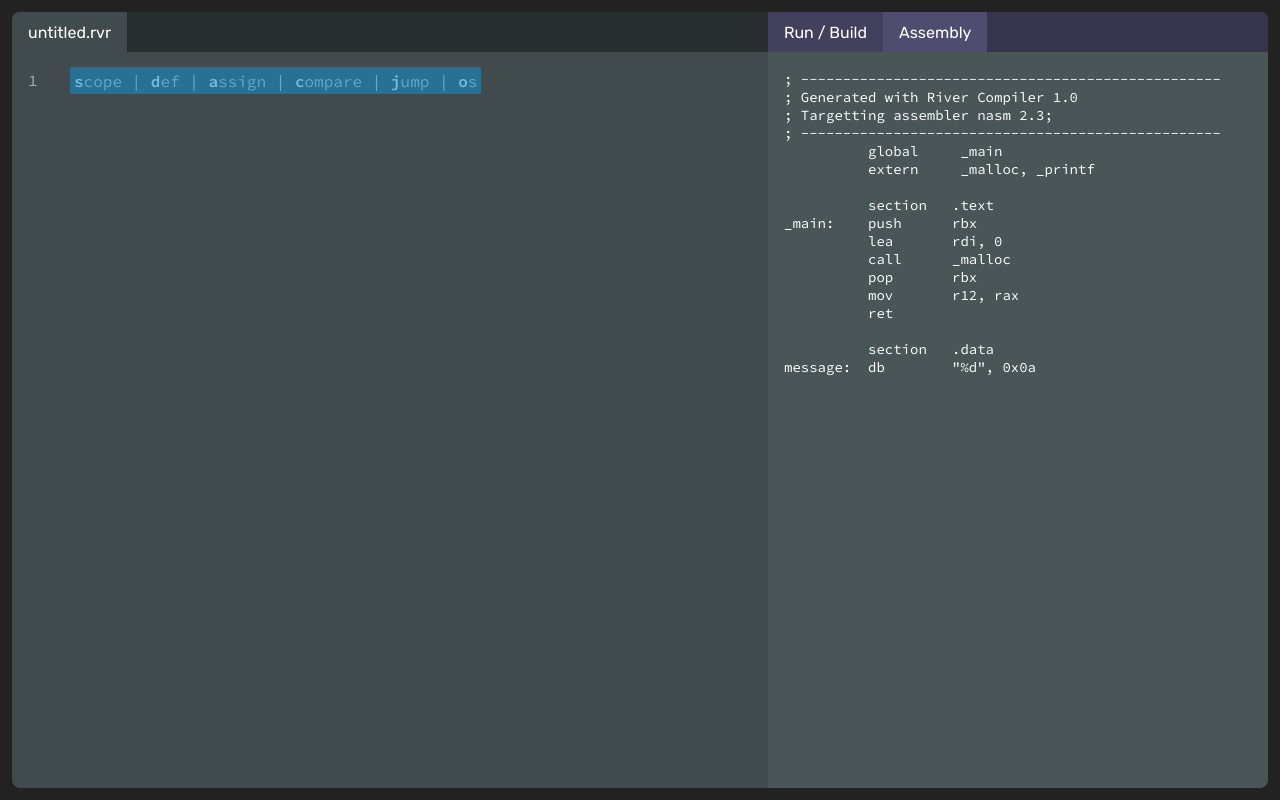
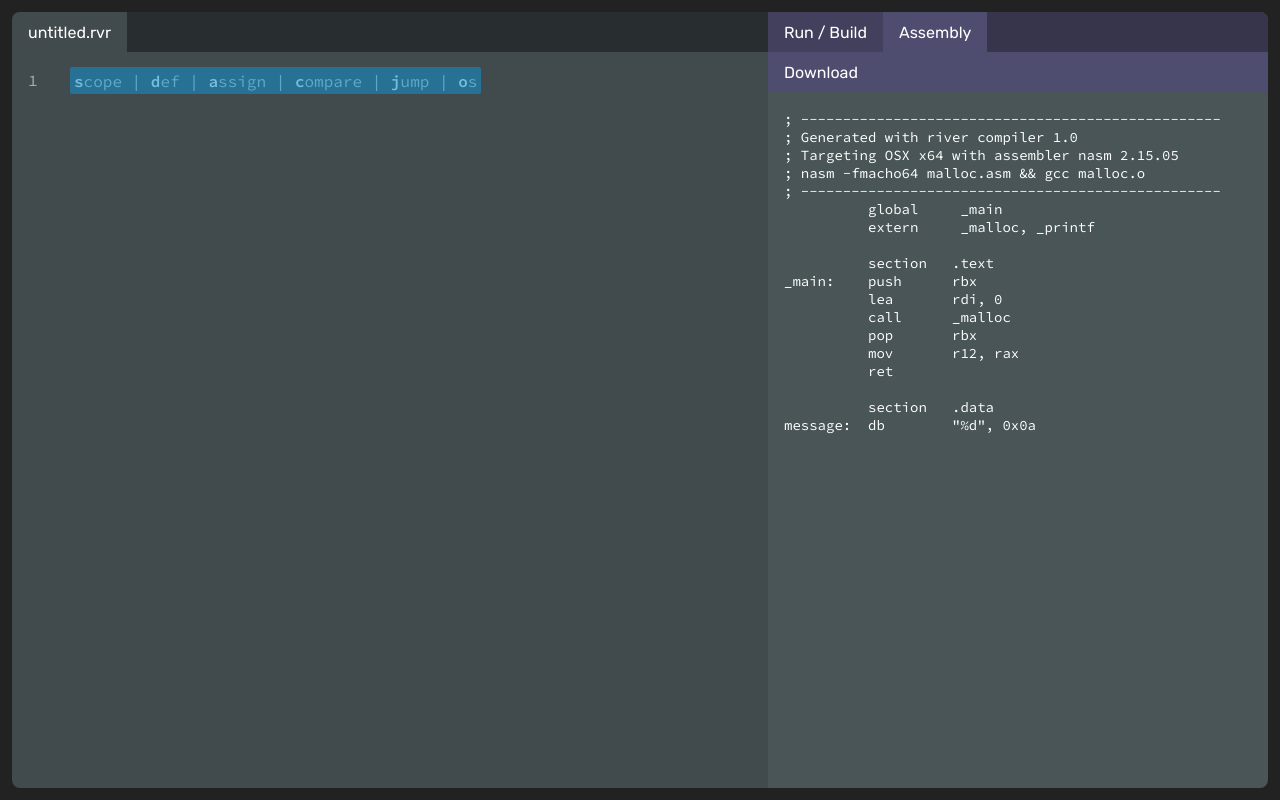
Before and after one commit to nicbarker/river, a React (Create React App) app: page / in a window 1280 px wide. Both pictures are taken after a click on the button "Assembly". Built offline with nearby package versions, Linux system fonts and the light colour scheme.

Commit message:
styling and asm download button

```diff
--- a/src/App.tsx
+++ b/src/App.tsx
@@ -168,7 +168,14 @@ function App() {
           <div className="outputs">{outputsRendered}</div>
         )}
         {activeRightTab === "asm" && (
-          <textarea readOnly className="asm" value={asm} />
+          <div className="assemblyContainer">
+            <div className="header">
+              <button onClick={() => downloadFile(asm, "untitled.asm")}>
+                Download
+              </button>
+            </div>
+            <textarea readOnly className="asm" value={asm} />
+          </div>
         )}
       </div>
     </div>
--- a/src/compile.ts
+++ b/src/compile.ts
@@ -59,8 +59,9 @@ export function compile(
 ) {
   let output = `
 ; --------------------------------------------------
-; Generated with River Compiler 1.0
-; Targetting assembler nasm 2.3;
+; Generated with river compiler 1.0
+; Targeting OSX x64 with assembler nasm 2.15.05
+; nasm -fmacho64 malloc.asm && gcc malloc.o
 ; --------------------------------------------------
           global     _main
           extern     _malloc, _printf
--- a/src/index.css
+++ b/src/index.css
@@ -254,6 +254,18 @@ code {
   width: auto;
 }
 
+.assemblyContainer {
+  height: 100%;
+}
+
+.assemblyContainer .header {
+  background: #4f4d6f;
+}
+
+.assemblyContainer .header button {
+  background: #4f4d6f;
+}
+
 .asm {
   text-align: left;
   background: none;
```
